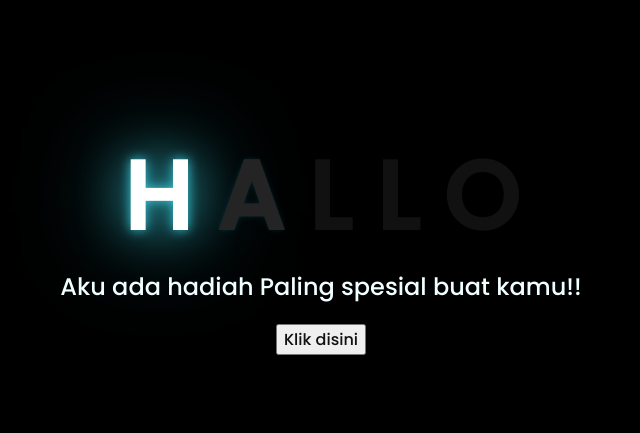
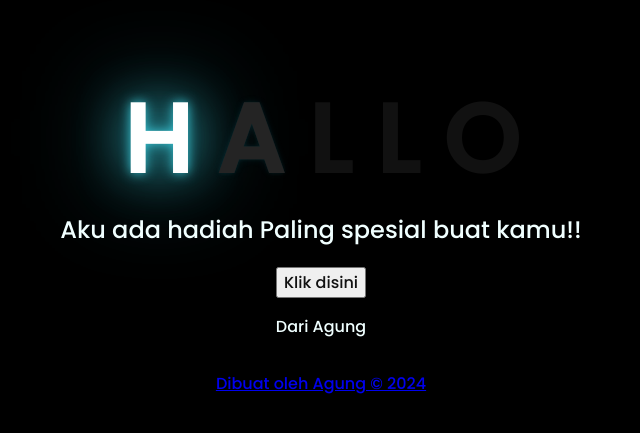
Before and after one commit to 1267363/hadiah-sepesial, a plain HTML site: page index.html in a window 1280 px wide. Shown: the part 169-602 px from the top of the page, without its empty margins (327-967 px from the left). Drawn offline with Linux system fonts and the light colour scheme.

Commit message:
Update index.html

```diff
--- a/index.html
+++ b/index.html
@@ -24,7 +24,8 @@
         <button>
             <a href="flower.html">Klik disini</a>
         </button>
-
     </div>
+    <p>Dari Agung</p>
+    <a href="https://link-bio-agung.vercel.app"><p>Dibuat oleh Agung &copy; 2024</p></a>
 </body>
 </html>
```
